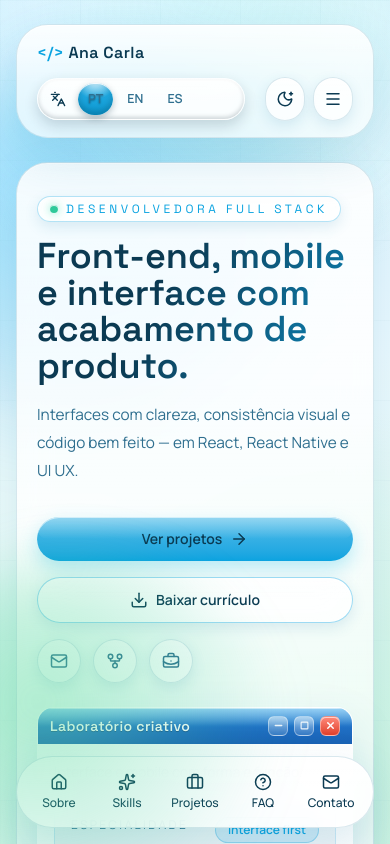
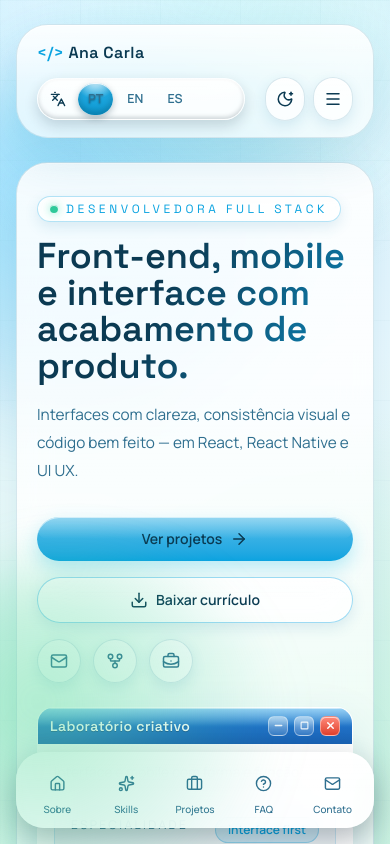
Before and after one commit to anacarlapaiva/portifolio_site, a Next.js app: page / in a window 390 px wide. Shown: the top 844 px of the page. Built offline with nearby package versions, Linux system fonts and the light colour scheme.

Commit message:
feat: adequacao mobile

```diff
--- a/src/features/portfolio/sections/about-section.tsx
+++ b/src/features/portfolio/sections/about-section.tsx
@@ -24,7 +24,7 @@ export function AboutSection() {
         title={about.title}
         titleClassName="max-w-3xl lg:max-w-4xl"
       />
-      <div className="mt-8 grid min-w-0 gap-8 lg:grid-cols-[minmax(0,19rem)_minmax(0,1fr)] lg:items-start">
+      <div className="mt-8 grid min-w-0 grid-cols-1 gap-8 lg:grid-cols-[minmax(0,19rem)_minmax(0,1fr)] lg:items-start">
         <aside className="min-w-0 space-y-5">
           <ProfilePhotoCard name="Ana Carla" alt={about.photoAlt} fallbackRole={about.fallbackRole} />
           <div className="text-center lg:text-left">
--- a/src/features/portfolio/sections/contact-section.tsx
+++ b/src/features/portfolio/sections/contact-section.tsx
@@ -16,11 +16,11 @@ export function ContactSection() {
     <MotionReveal
       as="section"
       id="contato"
-      className="scroll-mt-28 rounded-[2rem] border border-line glass-panel px-5 py-8 shadow-[var(--shadow)] backdrop-blur sm:px-8"
+      className="min-w-0 scroll-mt-28 rounded-[2rem] border border-line glass-panel px-5 py-8 shadow-[var(--shadow)] backdrop-blur sm:px-8"
       delay={0.15}
     >
       <SectionHeading eyebrow={contact.eyebrow} title={contact.title} />
-      <div className="mt-8 grid gap-6 lg:grid-cols-[1fr_0.9fr]">
+      <div className="mt-8 grid grid-cols-1 gap-6 lg:grid-cols-[minmax(0,1fr)_minmax(0,0.9fr)]">
         <div className="space-y-4">
           <p className="max-w-xl text-[0.96rem] leading-7 text-muted sm:text-base sm:leading-8">
             {contact.description}
--- a/src/features/portfolio/sections/faq-section.tsx
+++ b/src/features/portfolio/sections/faq-section.tsx
@@ -18,7 +18,7 @@ export function FaqSection() {
     <MotionReveal
       as="section"
       id="faq"
-      className="scroll-mt-28 rounded-[2rem] border border-line glass-panel px-5 py-8 shadow-[var(--shadow)] backdrop-blur sm:px-8"
+      className="min-w-0 scroll-mt-28 rounded-[2rem] border border-line glass-panel px-5 py-8 shadow-[var(--shadow)] backdrop-blur sm:px-8"
       delay={0.14}
     >
       <SectionHeading
--- a/src/features/portfolio/sections/hero-section.tsx
+++ b/src/features/portfolio/sections/hero-section.tsx
@@ -15,7 +15,7 @@ export function HeroSection() {
     <section
       id="inicio"
       aria-label={hero.eyebrow}
-      className="scroll-mt-28 grid gap-6 rounded-[2rem] border border-line glass-panel px-5 py-8 shadow-[var(--shadow)] backdrop-blur sm:px-8 lg:grid-cols-[1.1fr_0.9fr] lg:items-center lg:px-10 lg:py-12"
+      className="min-w-0 scroll-mt-28 grid grid-cols-1 gap-6 rounded-[2rem] border border-line glass-panel px-5 py-8 shadow-[var(--shadow)] backdrop-blur sm:px-8 lg:grid-cols-[minmax(0,1.1fr)_minmax(0,0.9fr)] lg:items-center lg:px-10 lg:py-12"
     >
       <MotionReveal className="space-y-8">
         <div className="space-y-4">
--- a/src/features/portfolio/sections/mobile-dock.tsx
+++ b/src/features/portfolio/sections/mobile-dock.tsx
@@ -18,7 +18,7 @@ export function MobileDock() {
       aria-label={mobileDock.ariaLabel}
       className="fixed inset-x-4 bottom-4 z-40 md:hidden"
     >
-      <div className="glass-panel-strong grid grid-cols-5 rounded-full border border-line p-2 shadow-[var(--shadow)]">
+      <div className="glass-panel-strong grid grid-cols-5 gap-1 rounded-[1.75rem] border border-white/25 p-2 [box-shadow:inset_0_1px_1px_rgba(255,255,255,0.5),0_12px_30px_rgba(2,22,35,0.30)]">
         {navItems.map((item, index) => {
           const Icon = dockIcons[index];
           const isActive = activeSection === item.href.replace("#", "");
@@ -28,15 +28,21 @@ export function MobileDock() {
               key={item.href}
               href={item.href}
               aria-current={isActive ? "page" : undefined}
-              className={cn(
-                "flex min-h-12 flex-col items-center justify-center rounded-full px-2 py-2 text-xs font-medium transition",
-                isActive
-                  ? "aero-gloss bg-[linear-gradient(180deg,color-mix(in_srgb,var(--accent)_72%,white),var(--accent))] text-white [box-shadow:inset_0_1px_0_rgba(255,255,255,0.6)]"
-                  : "text-muted hover:bg-accent-soft hover:text-foreground",
-              )}
+              className="group flex min-h-14 flex-col items-center justify-center gap-1 rounded-2xl px-1 py-1 text-[0.62rem] font-medium transition"
             >
-              <Icon size={18} aria-hidden="true" />
-              <span className="mt-1">{item.label}</span>
+              <span
+                className={cn(
+                  "grid h-9 w-9 place-items-center rounded-full transition duration-300",
+                  isActive
+                    ? "-translate-y-0.5 bg-[radial-gradient(circle_at_50%_18%,#d9f6ff,color-mix(in_srgb,var(--accent)_90%,#0a5d7e)_82%)] text-white [box-shadow:inset_0_1px_0_rgba(255,255,255,0.85),inset_0_-3px_5px_rgba(0,45,65,0.30),0_4px_8px_rgba(2,40,60,0.32)]"
+                    : "text-muted group-hover:bg-accent-soft group-hover:text-foreground",
+                )}
+              >
+                <Icon size={17} aria-hidden="true" />
+              </span>
+              <span className={cn("leading-none transition", isActive ? "font-semibold text-accent" : "text-muted")}>
+                {item.label}
+              </span>
             </a>
           );
         })}
--- a/src/features/portfolio/sections/process-section.tsx
+++ b/src/features/portfolio/sections/process-section.tsx
@@ -14,14 +14,14 @@ export function ProcessSection() {
   return (
     <MotionReveal
       as="section"
-      className="rounded-[2rem] border border-line glass-panel px-5 py-8 shadow-[var(--shadow)] backdrop-blur sm:px-8"
+      className="min-w-0 rounded-[2rem] border border-line glass-panel px-5 py-8 shadow-[var(--shadow)] backdrop-blur sm:px-8"
       delay={0.12}
     >
       <SectionHeading
         eyebrow={process.eyebrow}
         title={process.title}
       />
-      <div className="mt-8 grid gap-4 md:grid-cols-3">
+      <div className="mt-8 grid grid-cols-1 gap-4 md:grid-cols-3">
         {process.items.map(({ title, description }, index) => {
           const icons = [ScanSearch, Workflow, Rocket];
           const Icon = icons[index];
--- a/src/features/portfolio/sections/projects-section.tsx
+++ b/src/features/portfolio/sections/projects-section.tsx
@@ -18,11 +18,11 @@ export function ProjectsSection() {
     <MotionReveal
       as="section"
       id="projetos"
-      className="scroll-mt-28 rounded-[2rem] border border-line glass-panel px-5 py-8 shadow-[var(--shadow)] backdrop-blur sm:px-8"
+      className="min-w-0 scroll-mt-28 rounded-[2rem] border border-line glass-panel px-5 py-8 shadow-[var(--shadow)] backdrop-blur sm:px-8"
       delay={0.1}
     >
       <SectionHeading eyebrow={projects.eyebrow} title={projects.title} />
-      <div className="mt-8 grid gap-5 md:grid-cols-2">
+      <div className="mt-8 grid grid-cols-1 gap-5 md:grid-cols-2">
         {projects.items.map((project, index) => (
           <MotionReveal key={project.title} delay={0.08 * index}>
             <Card className="group overflow-hidden p-0">
--- a/src/features/portfolio/sections/skills-section.tsx
+++ b/src/features/portfolio/sections/skills-section.tsx
@@ -15,11 +15,11 @@ export function SkillsSection() {
     <MotionReveal
       as="section"
       id="skills"
-      className="scroll-mt-28 rounded-[2rem] border border-line glass-panel px-5 py-8 shadow-[var(--shadow)] backdrop-blur sm:px-8"
+      className="min-w-0 scroll-mt-28 rounded-[2rem] border border-line glass-panel px-5 py-8 shadow-[var(--shadow)] backdrop-blur sm:px-8"
       delay={0.05}
     >
       <SectionHeading eyebrow={skills.eyebrow} title={skills.title} />
-      <div className="mt-8 grid gap-4 sm:grid-cols-2 lg:grid-cols-3">
+      <div className="mt-8 grid grid-cols-1 gap-4 sm:grid-cols-2 lg:grid-cols-3">
         {skills.items.map(({ name, description }, index) => {
           const icons = [Code2, MonitorSmartphone, PencilRuler, Layers3, Sparkles, Smartphone];
           const Icon = icons[index];
```
